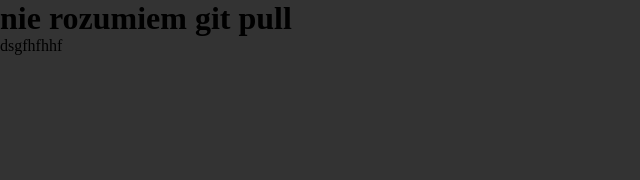
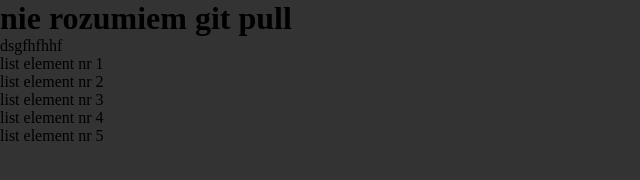
Before and after one commit to sewulas/newUnderstand, a plain HTML site: page index.html in a window 1280 px wide. Shown: the whole page, without its empty margins (0-640 px from the left). Drawn offline with Linux system fonts and the light colour scheme.

Commit message:
added ul list

```diff
--- a/index.html
+++ b/index.html
@@ -13,6 +13,13 @@
 
     <h1>nie rozumiem git pull</h1>
     <p>dsgfhfhhf</p>
+    <ul>
+        <li>list element nr 1</li>
+        <li>list element nr 2</li>
+        <li>list element nr 3</li>
+        <li>list element nr 4</li>
+        <li>list element nr 5</li>
+    </ul>
 
 </body>
 
```
